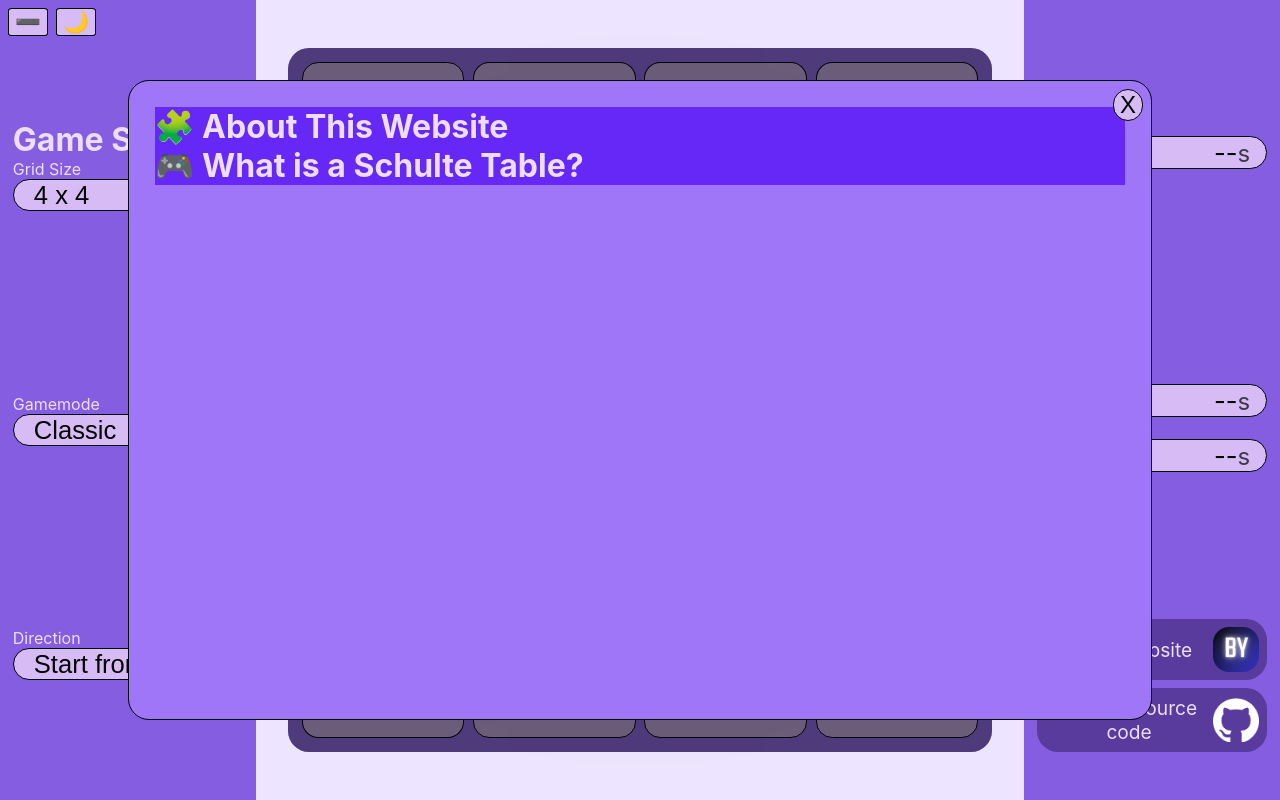
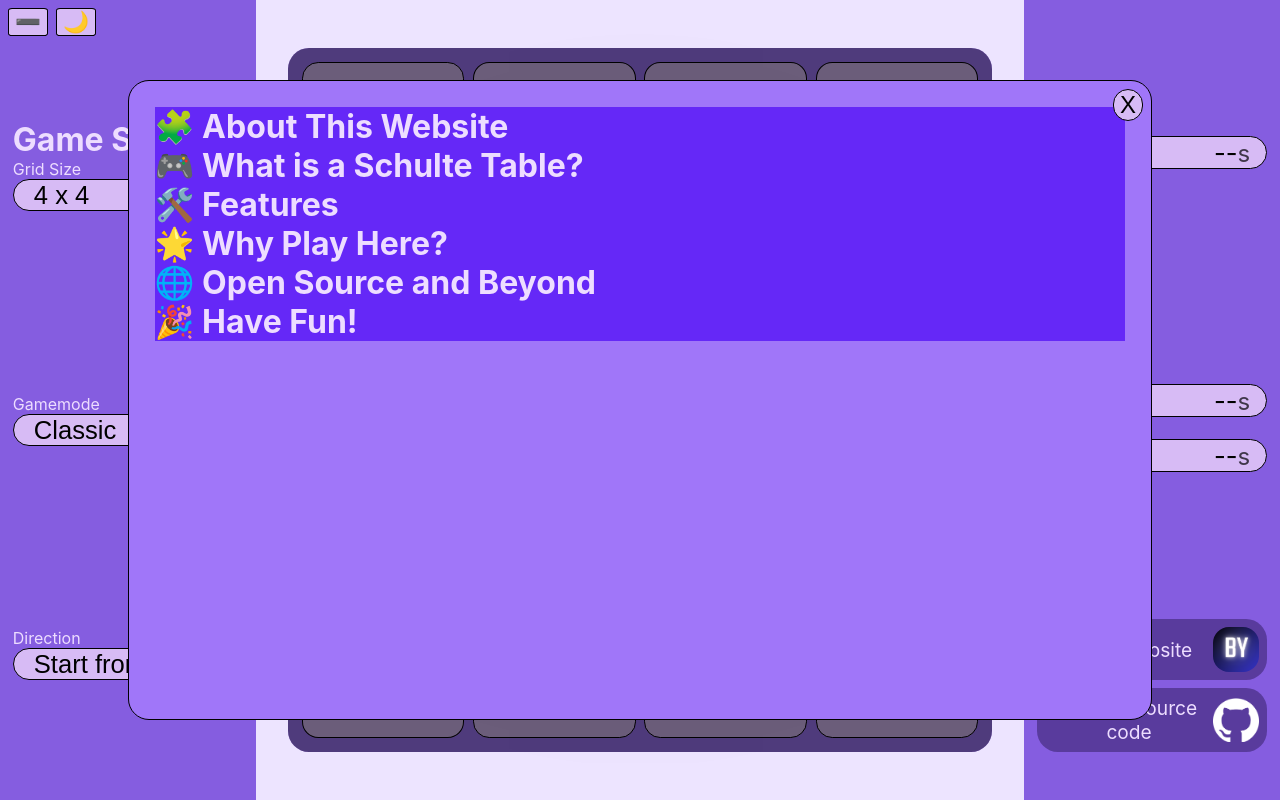
Before and after one commit to BerkYeni/schulteproject, a React (Create React App) app: page / in a window 1280 px wide. Built offline with nearby package versions, Linux system fonts and the light colour scheme.

Commit message:
all about section content is added

```diff
--- a/src/components/Other/About.tsx
+++ b/src/components/Other/About.tsx
@@ -15,9 +15,49 @@ const About: FC<AboutProps> = (props) => {
     {
       title: "🎮 What is a Schulte Table?",
       contentFunc: () => (
+        <>
         <p>The <strong>Schulte Table</strong> is a cognitive exercise invented by German psychotherapist <strong>Walter Schulte</strong>. It’s a classic game that sharpens focus and mental agility. The goal is straightforward:</p>
+        <ul>
+          <li><strong>Click the numbers in sequence</strong>, starting from 1 up to 16 (or the highest number based on your chosen grid size).</li>
+        </ul>
+        </>
       ),
     },
+    {
+      title: "🛠️ Features",
+      contentFunc: () => (
+        <>
+        <p>Customize your experience with these flexible settings and features:</p>
+        <ul>
+        <ul><li><p><strong>Game Settings Panel</strong>:</p><ul><li><strong>Grid Size</strong>: Choose the number of tiles to suit your preference.</li><li><strong>Game Modes</strong>: Try exciting variations beyond the classic game:<ul><li><strong>Reaction Mode</strong>: Tiles hide, revealing only the one you're supposed to click.</li><li><strong>Memory Mode</strong>: Tiles are briefly visible to help you memorize their positions before they disappear.</li></ul></li><li><strong>Direction</strong>: Select the order of play:<ul><li>Default: Numbers ascend (e.g., 1 → 2 → 3...).</li><li>Reverse: Numbers descend (e.g., 16 → 15 → 14...).</li></ul></li></ul></li><li><p><strong>Personal Statistics</strong>:</p><ul><li>Track your <strong>Personal Best Record</strong>.</li><li>Review the stats of your <strong>most recent game</strong>.</li></ul></li><li><p><strong>Screen Controls</strong>:</p><ul><li>Toggle between <strong>Light</strong> and <strong>Dark themes</strong> for your preferred look.</li><li>Hide the <strong>Settings</strong> and <strong>Statistics panels</strong> for distraction-free gameplay.</li></ul></li></ul>
+        </ul>
+        </>
+      ),
+    },
+    {
+      title: "🌟 Why Play Here?",
+      contentFunc: () => (
+        <p>This website is all about enjoying a simple game while relaxing. Whether you're a competitive player chasing records or just here to pass time, you'll find a smooth and enjoyable experience.</p>
+      ),
+    },
+    {
+      title: "🌐 Open Source and Beyond",
+      contentFunc: () => (
+        <>
+        <p>This is an <strong>open-source project</strong>, free for everyone to use.</p>
+        <ul><li>Explore the <strong>source code</strong> on GitHub by clicking the <em>See Source Code</em> button.</li><li>Interested in my other projects? Visit my <strong>personal website</strong> through the <em>Visit My Website</em> button to learn more!</li></ul>
+        </>
+      ),
+    },
+    {
+      title: "🎉 Have Fun!",
+      contentFunc: () => (
+        <>
+        <p>Dive in, challenge yourself, and enjoy playing the Schulte Table. Happy gaming! 😊</p>
+        </>
+      ),
+    },
+
   ];
 
   return (
```
